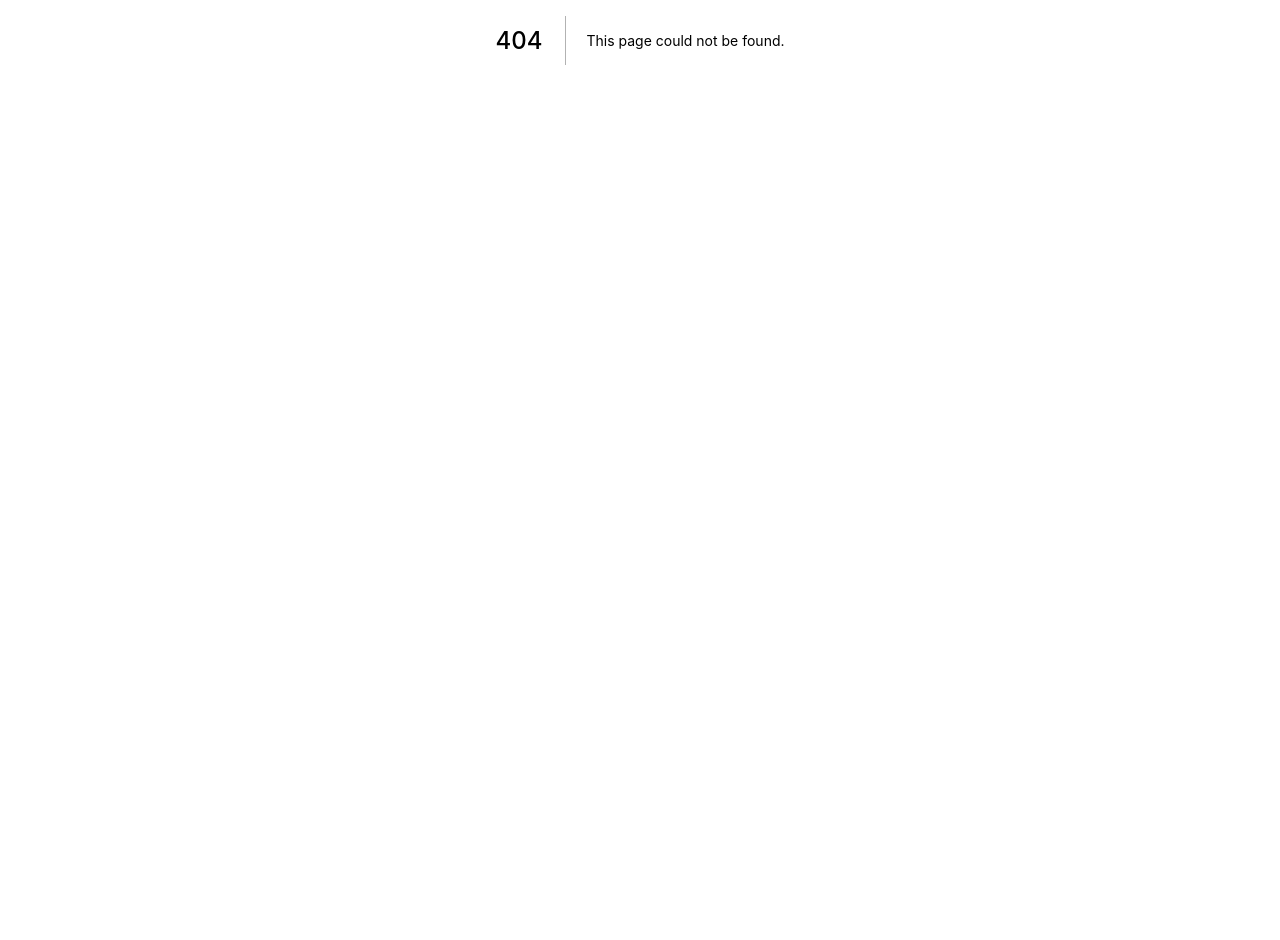
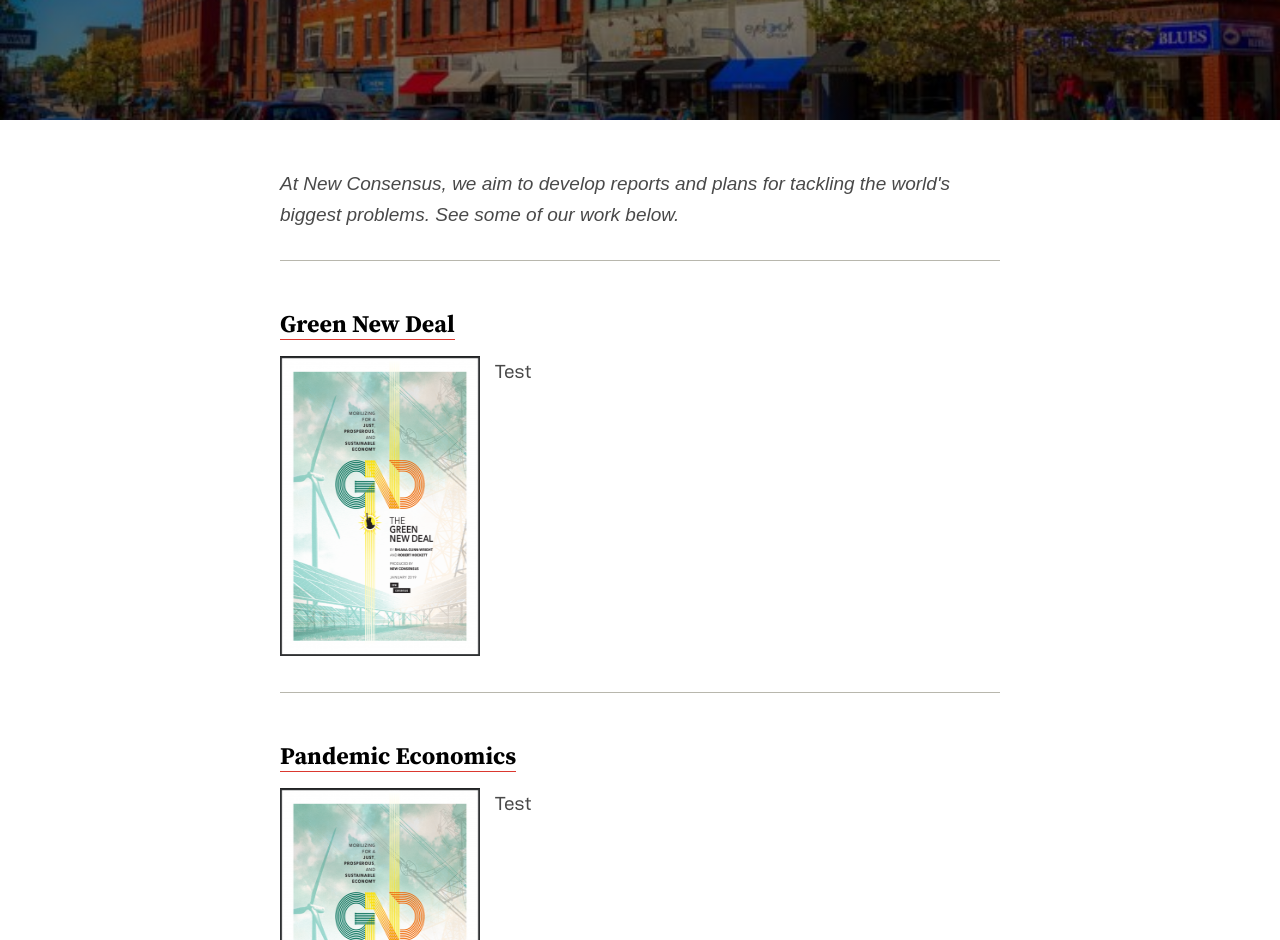
Before and after one commit to amesram11/website, a Next.js app: page /projects in a window 1280 px wide. Before the commit this address had no page. Shown: the part 360-1300 px from the top of the page. Before the commit the page ends 800 px from the top, so only its background shows below. Built offline with nearby package versions, Linux system fonts and the light colour scheme; a web font is replaced by a local one.

Commit message:
Add projects page

```diff
--- /dev/null
+++ b/pages/projects.js
@@ -0,0 +1,85 @@
+/** @jsx jsx */
+import { jsx, css } from '@emotion/core'
+import styled from '@emotion/styled'
+import Layout from '../shared/components/layout'
+import Link from 'next/link'
+import { breakpoints } from '../shared/styles'
+import { Section, Strong, H3, HR, P, A, UL, LI, SingleColumnContent} from '../shared/components/tags'
+import { SocialMediaButton } from '../shared/components/buttons'
+import ContentBlockWithImage from '../shared/components/content-block'
+
+const ProjectBlock = ({ title, projectUrl, imageUrl, children}) => {
+    let titleBlock = (
+        <Link href={projectUrl} passHref>
+            <A css={css`
+                text-decoration: none;
+                border: none;
+            `}>
+                {title}
+            </A>
+        </Link>
+    )
+
+    let imageBlock = (
+        <Link href={projectUrl} passHref>
+            <a>
+            <img
+                css={css`
+                    width: 200px;
+                    height: 300px;
+                `}
+                src={imageUrl}
+            />
+            </a>
+        </Link>
+
+    )
+
+    let caption=(
+        <Link href={projectUrl} passHref>
+            <A>
+                Read more
+            </A>
+        </Link>
+    )
+    return (
+        <ContentBlockWithImage
+            titleBlock={titleBlock}
+            imageBlock={imageBlock}
+        >
+            {children}
+        </ContentBlockWithImage>
+    )
+}
+
+
+const Projects = () => (
+    <Layout
+        featureImage={'/images/projects-banner.jpg'}
+        featureText='Projects'
+    >
+        <Section>
+            <SingleColumnContent>
+                <P>
+                    <em>At New Consensus, we aim to develop reports and plans for tackling the world's biggest problems. See some of our work below.</em>
+                </P>
+                <ProjectBlock
+                    title='Green New Deal'
+                    imageUrl='/images/gnd-14-pager-thumb.png'
+                    projectUrl='/green-new-deal'
+                >
+                    Test
+                </ProjectBlock>
+                <ProjectBlock
+                    title='Pandemic Economics'
+                    imageUrl='/images/gnd-14-pager-thumb.png'
+                    projectUrl='/pandemic-economics'
+                >
+                    Test
+                </ProjectBlock>
+            </SingleColumnContent>
+        </Section>
+    </Layout>
+)
+
+export default Projects
--- /dev/null
+++ b/shared/components/content-block.js
@@ -0,0 +1,54 @@
+/** @jsx jsx */
+import { jsx, css } from '@emotion/core'
+import { breakpoints, colors } from '../styles'
+import { H3, P } from './tags'
+
+export default function ContentBlock({ titleBlock, imageBlock, right, children}) {
+    return (
+        <div css={css`
+            border-top: 1px solid ${colors['lightGray']};
+            margin: 30px 0 0;
+        `}>
+            <div css={css`
+                display: grid;
+                grid-template-columns: ${right ? 'auto 200px' : '200px auto'};
+                grid-column-gap: 15px;
+                grid-template-areas:
+                    'header header'
+                    ${right ? '\'description image\'' : '\'image description\''};
+                @media(max-width: ${breakpoints['tablet']}) {
+                    grid-template-columns: 1fr;
+                    grid-template-areas:
+                        'header'
+                        'image'
+                        'description';
+                }
+            `}>
+                <div css={css`
+                    grid-area: header;
+                    @media(max-width: ${breakpoints['tablet']}) {
+                        text-align: center;
+                    }
+                `}>
+                    <H3>{titleBlock}</H3>
+                </div>
+                <div css={css`
+                    grid-area: image;
+                    @media(max-width: ${breakpoints['tablet']}) {
+                        text-align: center;
+                        margin-bottom: 30px;
+                    }
+                `}>
+                        {imageBlock}
+                </div>
+                <div css={css`
+                    grid-area: description
+                `}>
+                    <P>
+                        {children}
+                    </P>
+                </div>
+            </div>
+        </div>
+    )
+}
```
Also changed, not shown: pages/library.js (+14 -46 lines), public/images/projects-banner.jpg (added).
